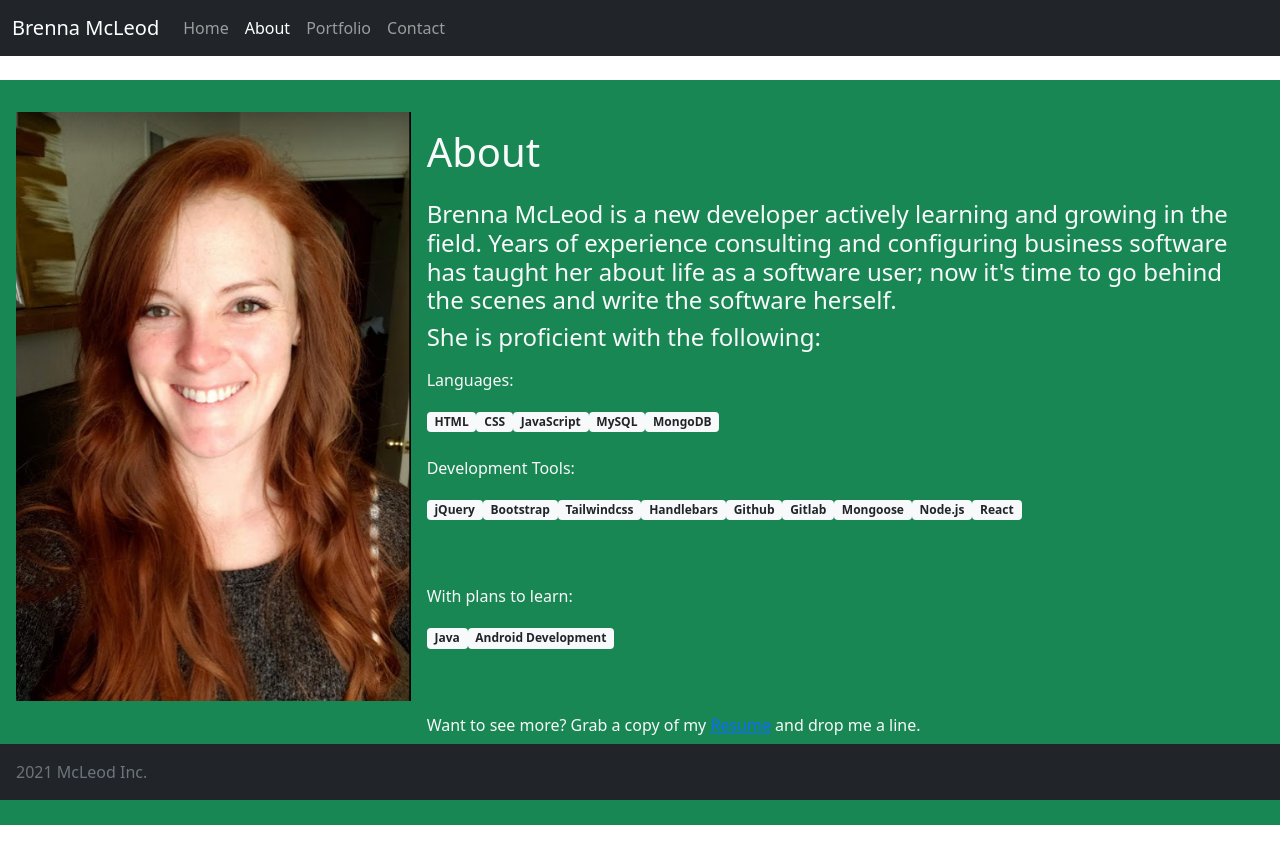
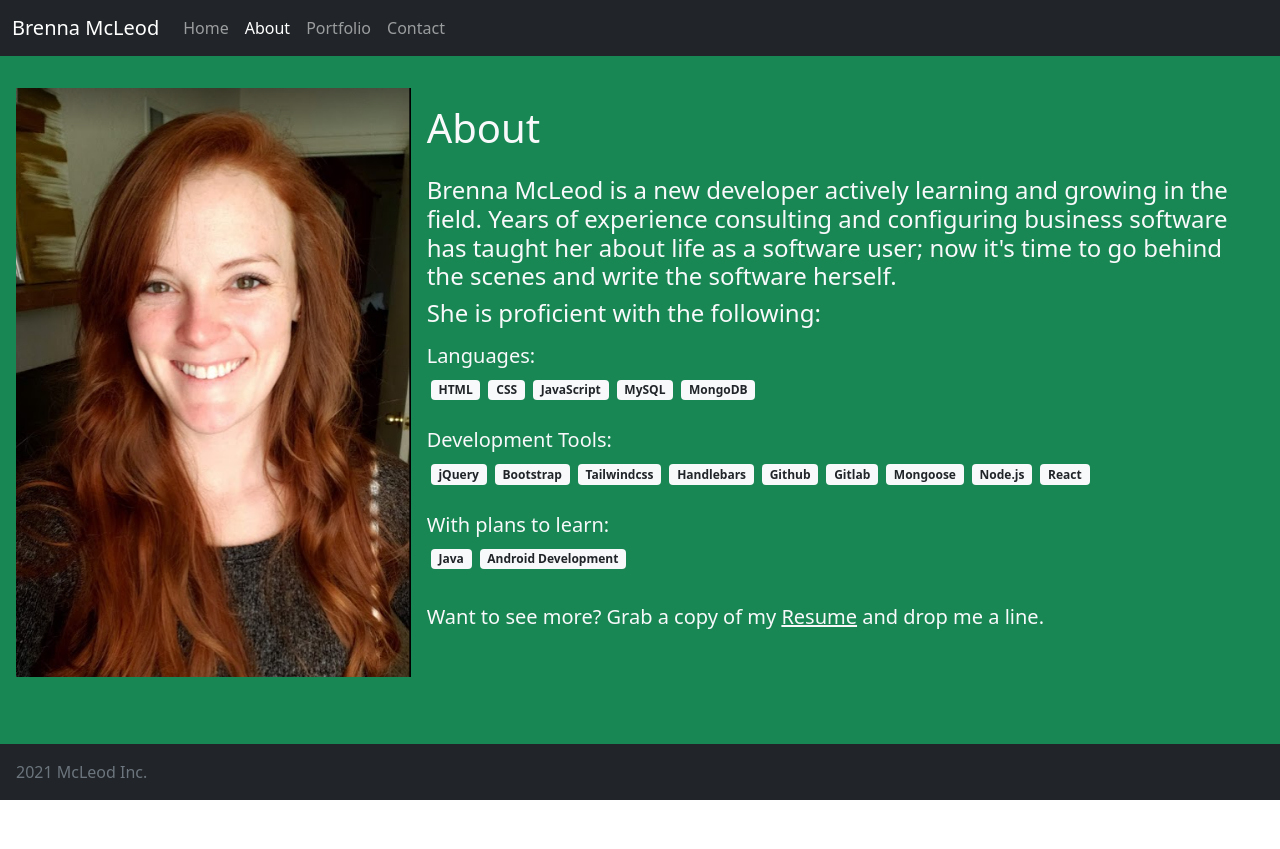
Before and after one commit to bmcleod12/mcleod-react-portfolio, a React (Create React App) app: page /about in a window 1280 px wide. After the commit the page ends 800 px from the top, so only its background shows below. Built offline with nearby package versions, Linux system fonts and the light colour scheme.

Commit message:
separated out contactform as its own component to be pulled onto the page

```diff
--- a/src/components/AboutInfo.js
+++ b/src/components/AboutInfo.js
@@ -3,7 +3,7 @@ import mcleod from "../images/mcleod.PNG";
 
 function AboutInfo() {
     return (
-        <div className="row my-4 bg-success">
+        <div className="row bg-success">
         <div className="container pb-5 mb-2 mt-3">
           <div className="row-fluid text-light">
             <div className="col-sm-4">
@@ -19,36 +19,36 @@ function AboutInfo() {
               <h4>
                 She is proficient with the following:
                 </h4>
-              <p className="pt-2 text-xl">Languages:</p>
-              <p className="text-xl">
-                <span className="badge bg-light text-dark">HTML</span>
-                <span className="badge bg-light text-dark">CSS</span>
-                <span className="badge bg-light text-dark">JavaScript</span>
-                <span className="badge bg-light text-dark">MySQL</span>
-                <span className="badge bg-light text-dark">MongoDB</span>
+              <h5 className="pt-2">Languages:</h5>
+              <p>
+                <span className="badge bg-light text-dark m-1">HTML</span>
+                <span className="badge bg-light text-dark m-1">CSS</span>
+                <span className="badge bg-light text-dark m-1">JavaScript</span>
+                <span className="badge bg-light text-dark m-1">MySQL</span>
+                <span className="badge bg-light text-dark m-1">MongoDB</span>
               </p>
-              <p className="pt-2 text-xl">Development Tools:</p>
-              <p className="text-xl">
-                <span className="badge bg-light text-dark">jQuery</span>
-                <span className="badge bg-light text-dark">Bootstrap</span>
-                <span className="badge bg-light text-dark">Tailwindcss</span>
-                <span className="badge bg-light text-dark">Handlebars</span>
-                <span className="badge bg-light text-dark">Github</span>
-                <span className="badge bg-light text-dark">Gitlab</span>
-                <span className="badge bg-light text-dark">Mongoose</span>
-                <span className="badge bg-light text-dark">Node.js</span>
-                <span className="badge bg-light text-dark">React</span>
+              <h5 className="pt-2">Development Tools:</h5>
+              <p>
+                <span className="badge bg-light text-dark m-1">jQuery</span>
+                <span className="badge bg-light text-dark m-1">Bootstrap</span>
+                <span className="badge bg-light text-dark m-1">Tailwindcss</span>
+                <span className="badge bg-light text-dark m-1">Handlebars</span>
+                <span className="badge bg-light text-dark m-1">Github</span>
+                <span className="badge bg-light text-dark m-1">Gitlab</span>
+                <span className="badge bg-light text-dark m-1">Mongoose</span>
+                <span className="badge bg-light text-dark m-1">Node.js</span>
+                <span className="badge bg-light text-dark m-1">React</span>
               </p>
-              <p className="text-2xl pt-5">
+              <h5 className="pt-2">
                 With plans to learn:
-                </p>
-              <p className="text-xl">
-                <span className="badge bg-light text-dark">Java</span>
-                <span className="badge bg-light text-dark">Android Development</span>
+                </h5>
+              <p>
+                <span className="badge bg-light text-dark m-1">Java</span>
+                <span className="badge bg-light text-dark m-1">Android Development</span>
               </p>
-              <p className="text-2xl pt-5">
-                Want to see more? Grab a copy of my <a className="underline" href="assets\McLeod_Resume 2021.pdf" target="_blank" alt="McLeod Resume" >Resume</a> and drop me a line.
-                </p>
+              <h5 className="pt-3">
+                Want to see more? Grab a copy of my <a className="underline text-light" href="assets\McLeod_Resume 2021.pdf" target="_blank" alt="McLeod Resume" >Resume</a> and drop me a line.
+                </h5>
             </div>
           </div>
         </div>
--- /dev/null
+++ b/src/components/ContactForm.js
@@ -0,0 +1,52 @@
+import React from "react";
+
+function ContactForm() {
+    return (
+      <div className="container p-3 pb-3 mb-5 mt-3 bg-success">
+        <div className="row px-3">
+          <div className="col-xs-12"></div>
+          <h4 className="mt-3 text-light">Let's Get Connected!</h4>
+          <p className="text-light">
+            Catch me on <a href="https://www.linkedin.com/in/brenna-mcleod/" alt="McLeod LinkedIn Link" className="text-light">LinkedIn</a> or take a look at my <a href="https://github.com/bmcleod12" alt="McLeod GitHub link" className="text-light">GitHub</a>.
+              </p>
+          <p className="text-light">If you're looking for even more, send me your name, email, and a message and I'll have my people get with your people.</p>
+          <div className="row px-3">
+            <div className="col-xs-12">
+              <h5 className="text-light">Name</h5>
+              <div className="input-group mb-3">
+                <input type="text" className="form-control" placeholder="Full Name" aria-label="Recipient's username" aria-describedby="basic-addon2">
+                </input>
+              </div>
+            </div>
+          </div>
+
+          <div className="row px-3">
+            <div className="col-xs-12">
+              <h5 className="text-light">Email</h5>
+              <div className="input-group mb-3">
+                <input type="text" className="form-control" placeholder="Email@address.com" aria-label="Recipient's username" aria-describedby="basic-addon2">
+                </input>
+              </div>
+            </div>
+          </div>
+
+          <div className="row px-3">
+            <div className="col-xs-12">
+              <h5 className="text-light">Message</h5>
+              <div className="input-group">
+                <textarea className="form-control" aria-label="With textarea"></textarea>
+              </div>
+            </div>
+          </div>
+
+          <div className="row">
+            <div className="col-xs-4 p-3 ms-1">
+              <button type="button" className="btn btn-dark">Submit</button>
+            </div>
+          </div>
+        </div>
+      </div>
+    );
+}
+
+export default ContactForm;
--- a/src/pages/Contact.js
+++ b/src/pages/Contact.js
@@ -1,54 +1,9 @@
 import React from "react";
+import ContactForm from "../components/ContactForm"
 
 function Contact(props) {
   return (
-    <div>
-      <div className="container p-3 pb-3 mb-5 mt-3 bg-success">
-        <div className="row px-3">
-          <div className="col-xs-12 text-light"></div>
-          <h4 className="mt-3">Let's Get Connected!</h4>
-          <p>
-            Catch me on <a href="https://www.linkedin.com/in/brenna-mcleod/" alt="McLeod LinkedIn Link" className="text-light">LinkedIn</a>
-                or take a look at my <a href="https://github.com/bmcleod12" alt="McLeod GitHub link" className="text-light">GitHub</a>.
-              </p>
-          <p>If you're looking for even more, send me your name, email, and a message and I'll have my people get with your people.</p>
-          <div className="row px-3">
-            <div className="col-xs-12">
-              <h5 className="text-light">Name</h5>
-              <div className="input-group mb-3">
-                <input type="text" className="form-control" placeholder="Full Name" aria-label="Recipient's username" aria-describedby="basic-addon2">
-                </input>
-              </div>
-            </div>
-          </div>
-
-          <div className="row px-3">
-            <div className="col-xs-12">
-              <h5 className="text-light">Email</h5>
-              <div className="input-group mb-3">
-                <input type="text" className="form-control" placeholder="Email@address.com" aria-label="Recipient's username" aria-describedby="basic-addon2">
-                </input>
-              </div>
-            </div>
-          </div>
-
-          <div className="row px-3">
-            <div className="col-xs-12">
-              <h5 className="text-light">Message</h5>
-              <div className="input-group">
-                <textarea className="form-control" aria-label="With textarea"></textarea>
-              </div>
-            </div>
-          </div>
-
-          <div className="row">
-            <div className="col-xs-4 p-4 ms-1">
-              <button type="button" className="btn btn-dark">Submit</button>
-            </div>
-          </div>
-        </div>
-      </div>
-    </div>
+    <ContactForm />
   );
 }
 
```
